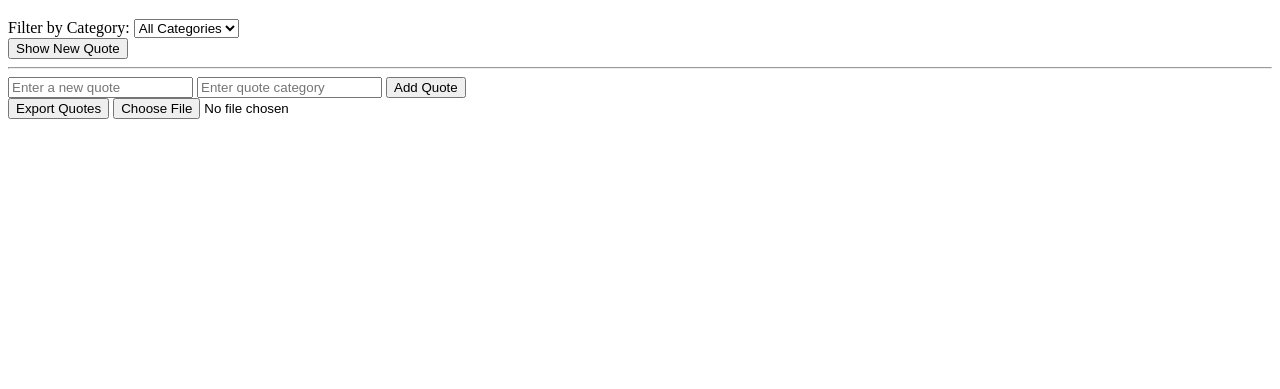
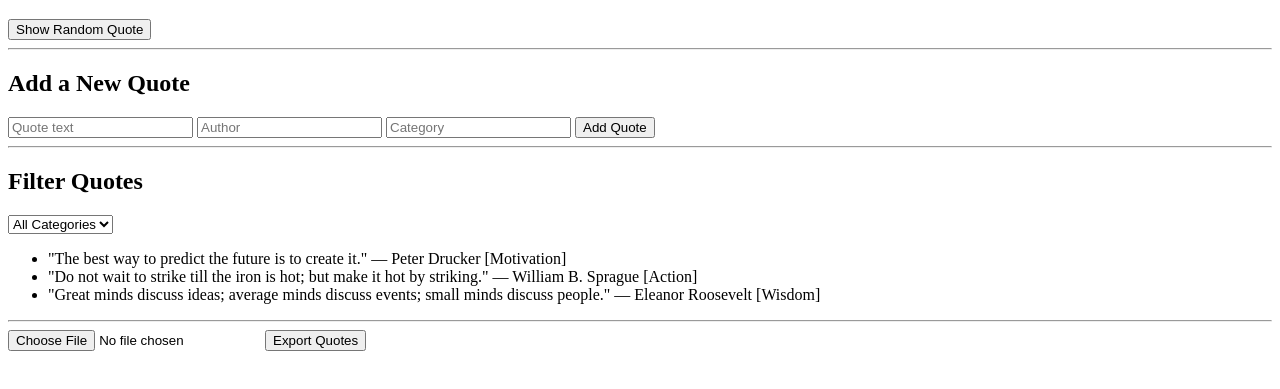
Before and after one commit to NatashaNinaSibanda/alx_fe_javascript, a plain HTML site: page dom-manipulation/index.html in a window 1280 px wide. Shown: the part 61-450 px from the top of the page. Drawn offline with Linux system fonts and the light colour scheme.

Commit message:
Final Dynamic Quote Generator: add filtering, random quote, storage, import/export

```diff
--- a/dom-manipulation/index.html
+++ b/dom-manipulation/index.html
@@ -8,31 +8,33 @@
 <body>
   <h1>Dynamic Quote Generator</h1>
 
-<!-- Category filter -->
-<label for="categoryFilter">Filter by Category:</label>
-<select id="categoryFilter" onchange="filterQuotes()">
-  <option value="all">All Categories</option>
-  <!-- Categories will be dynamically added here -->
-</select>
+  <!-- Random Quote Display -->
+  <div id="quoteDisplay" style="margin-bottom:1rem; font-weight:bold;"></div>
+  <button id="newQuote">Show Random Quote</button>
 
-<div id="quoteDisplay"></div>
-<button id="newQuote">Show New Quote</button>
+  <hr>
 
-<hr>
+  <!-- Add new quote -->
+  <h2>Add a New Quote</h2>
+  <input type="text" id="quoteInput" placeholder="Quote text" />
+  <input type="text" id="authorInput" placeholder="Author" />
+  <input type="text" id="categoryInput" placeholder="Category" />
+  <button id="addQuoteBtn">Add Quote</button>
 
-<!-- Form to add new quotes -->
-<div>
-  <input id="newQuoteText" type="text" placeholder="Enter a new quote" />
-  <input id="newQuoteCategory" type="text" placeholder="Enter quote category" />
-  <button onclick="addQuote()">Add Quote</button>
-</div>
+  <hr>
 
-<!-- JSON Import/Export -->
-<div>
-  <button onclick="exportToJsonFile()">Export Quotes</button>
-  <input type="file" id="importFile" accept=".json" onchange="importFromJsonFile(event)" />
-</div>
+  <!-- Category filter -->
+  <h2>Filter Quotes</h2>
+  <select id="categoryFilter"></select>
 
+  <!-- Filtered quotes list -->
+  <ul id="quotesList"></ul>
+
+  <hr>
+
+  <!-- Import/Export -->
+  <input type="file" id="importFile" accept=".json" />
+  <button id="exportBtn">Export Quotes</button>
 
   <script src="script.js"></script>
 </body>
--- a/dom-manipulation/script.js
+++ b/dom-manipulation/script.js
@@ -12,8 +12,10 @@ const quotesList = document.getElementById("quotesList");
 const categoryFilter = document.getElementById("categoryFilter");
 const importFileInput = document.getElementById("importFile");
 const exportBtn = document.getElementById("exportBtn");
+const quoteDisplay = document.getElementById("quoteDisplay");
+const newQuoteBtn = document.getElementById("newQuote");
 
-// Load saved quotes or use defaults
+// Load saved quotes or defaults
 let quotes = JSON.parse(localStorage.getItem(STORAGE_KEY)) || [
   { text: "The best way to predict the future is to create it.", author: "Peter Drucker", category: "Motivation" },
   { text: "Do not wait to strike till the iron is hot; but make it hot by striking.", author: "William B. Sprague", category: "Action" },
@@ -44,7 +46,7 @@ function addQuote() {
     return;
   }
 
-  // Prevent duplicate quotes
+  // Prevent duplicates
   if (quotes.some(q => q.text.toLowerCase() === text.toLowerCase())) {
     alert("This quote already exists!");
     return;
@@ -64,7 +66,7 @@ function addQuote() {
 }
 
 // ===============================
-// Display Quotes
+// Display Quotes (Filtered List)
 // ===============================
 function displayQuotes() {
   const selectedCategory = categoryFilter.value || "all";
@@ -92,15 +94,14 @@ function showRandomQuote() {
     : quotes.filter(q => q.category === selectedCategory);
 
   if (filteredQuotes.length === 0) {
-    alert("No quotes available for this category.");
+    quoteDisplay.textContent = "No quotes available for this category.";
     return;
   }
 
   const randomIndex = Math.floor(Math.random() * filteredQuotes.length);
   const randomQuote = filteredQuotes[randomIndex];
 
-  alert(`"${randomQuote.text}" — ${randomQuote.author}`);
-
+  quoteDisplay.textContent = `"${randomQuote.text}" — ${randomQuote.author} [${randomQuote.category}]`;
   sessionStorage.setItem(SESSION_LAST_KEY, JSON.stringify(randomQuote));
 }
 
@@ -118,7 +119,6 @@ function populateCategories() {
     categoryFilter.appendChild(option);
   });
 
-  // Restore saved filter if exists
   const savedFilter = localStorage.getItem(STORAGE_FILTER_KEY);
   if (savedFilter) {
     categoryFilter.value = savedFilter;
@@ -132,6 +132,7 @@ function filterQuotes() {
   const selectedCategory = categoryFilter.value;
   saveSelectedFilter(selectedCategory);
   displayQuotes();
+  showRandomQuote(); // optional: update random quote when filter changes
 }
 
 // ===============================
@@ -170,7 +171,7 @@ function importFromJsonFile(event) {
       } else {
         alert("Invalid JSON format. Must be an array of quotes.");
       }
-      importFileInput.value = ""; // clear input
+      importFileInput.value = "";
     } catch {
       alert("Error reading JSON file.");
     }
@@ -185,11 +186,10 @@ window.onload = function() {
   populateCategories();
   displayQuotes();
 
-  // Restore last viewed quote
   const lastViewed = sessionStorage.getItem(SESSION_LAST_KEY);
   if (lastViewed) {
     const q = JSON.parse(lastViewed);
-    console.log("Last viewed quote:", `"${q.text}" — ${q.author}`);
+    quoteDisplay.textContent = `"${q.text}" — ${q.author} [${q.category}]`;
   }
 };
 
@@ -198,5 +198,6 @@ window.onload = function() {
 // ===============================
 addQuoteBtn.addEventListener("click", addQuote);
 categoryFilter.addEventListener("change", filterQuotes);
+newQuoteBtn.addEventListener("click", showRandomQuote);
 exportBtn.addEventListener("click", exportToJsonFile);
 importFileInput.addEventListener("change", importFromJsonFile);
```
